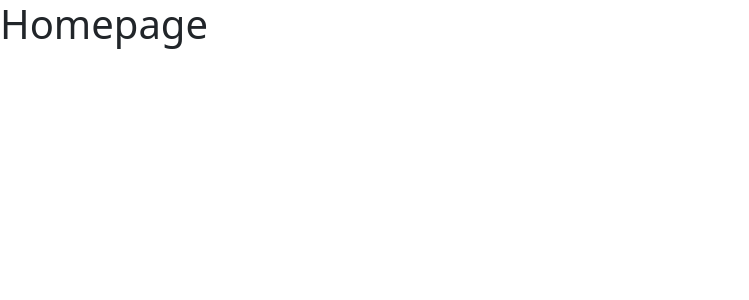
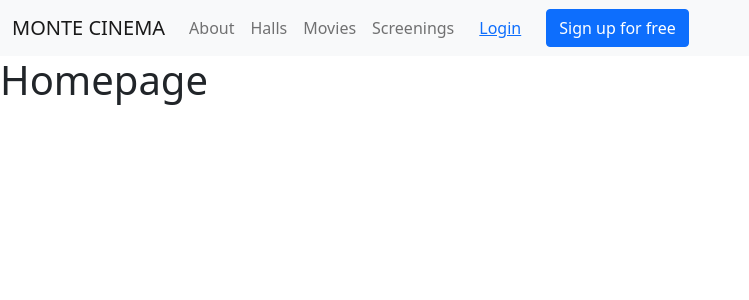
Before and after one commit to danyflorczak/Monte_Cinema, a Rails app: page / in a window 1280 px wide. Shown: the top 300 px of the page, without its empty margins (0-749 px from the left). Run offline with Rails 7, Linux system fonts and the light colour scheme; some libraries are stand-ins or nearby versions.

Commit message:
Creating Navbar

```diff
--- /dev/null
+++ b/app/views/layouts/_navigation.html.erb
@@ -0,0 +1,34 @@
+<!-- Navbar -->
+<nav class="navbar navbar-expand-lg navbar-light bg-light">
+  <div class="container-fluid">
+    <%= link_to "MONTE CINEMA", root_path, class: "navbar-brand"%>
+
+    <button class="navbar-toggler" type="button" data-bs-toggle="collapse" data-bs-target="#navbarNav" aria-controls="navbarNav" aria-expanded="false" aria-label="Toggle navigation">
+      <span class="navbar-toggler-icon"></span>
+    </button>
+    <div class="collapse navbar-collapse" id="navbarNav">
+      <ul class="navbar-nav">
+        <li class="nav-item">
+          <%= link_to "About", about_path, class: "nav-link"%>
+        </li>
+        <li class="nav-item">
+          <%= link_to "Halls", halls_path, class: "nav-link"%>
+        </li>
+        <li class="nav-item">
+          <%= link_to "Movies", movies_path, class: "nav-link"%>
+        </li>
+        <li class="nav-item">
+          <%= link_to "Screenings", screenings_path, class: "nav-link"%>
+        </li>
+      </ul>
+      <div class="d-flex align-items-center collapse navbar-collapse">
+        <button type="button" class="btn btn-link px-3 me-2">
+          Login
+        </button>
+        <button type="button" class="btn btn-primary me-3">
+          Sign up for free
+        </button>
+      </div>
+    </div>
+  </div>
+</nav>
--- a/app/views/layouts/application.html.erb
+++ b/app/views/layouts/application.html.erb
@@ -12,6 +12,7 @@
   </head>
 
   <body>
+    <%= render 'layouts/navigation'%>
     <%= yield %>
   </body>
 </html>
```
